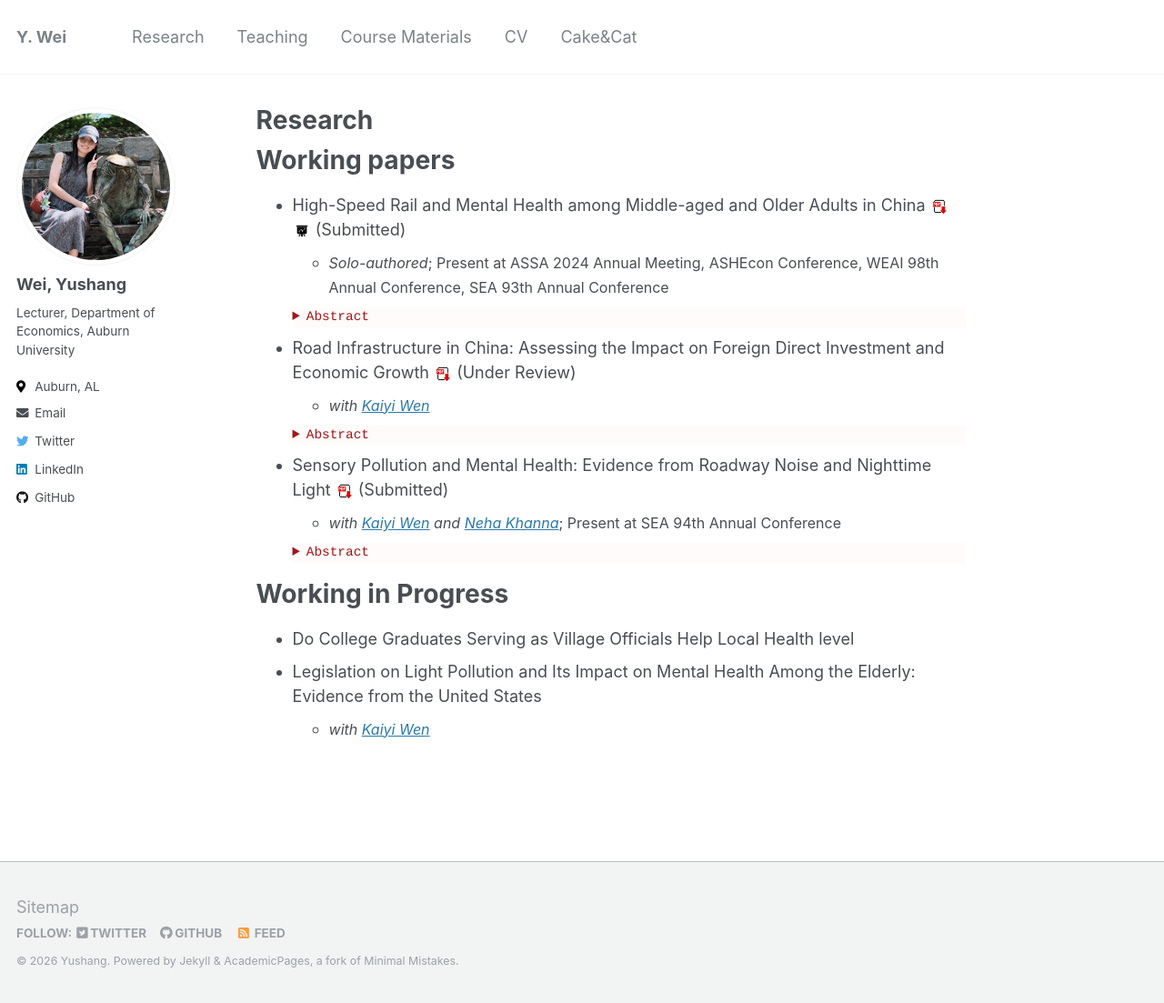
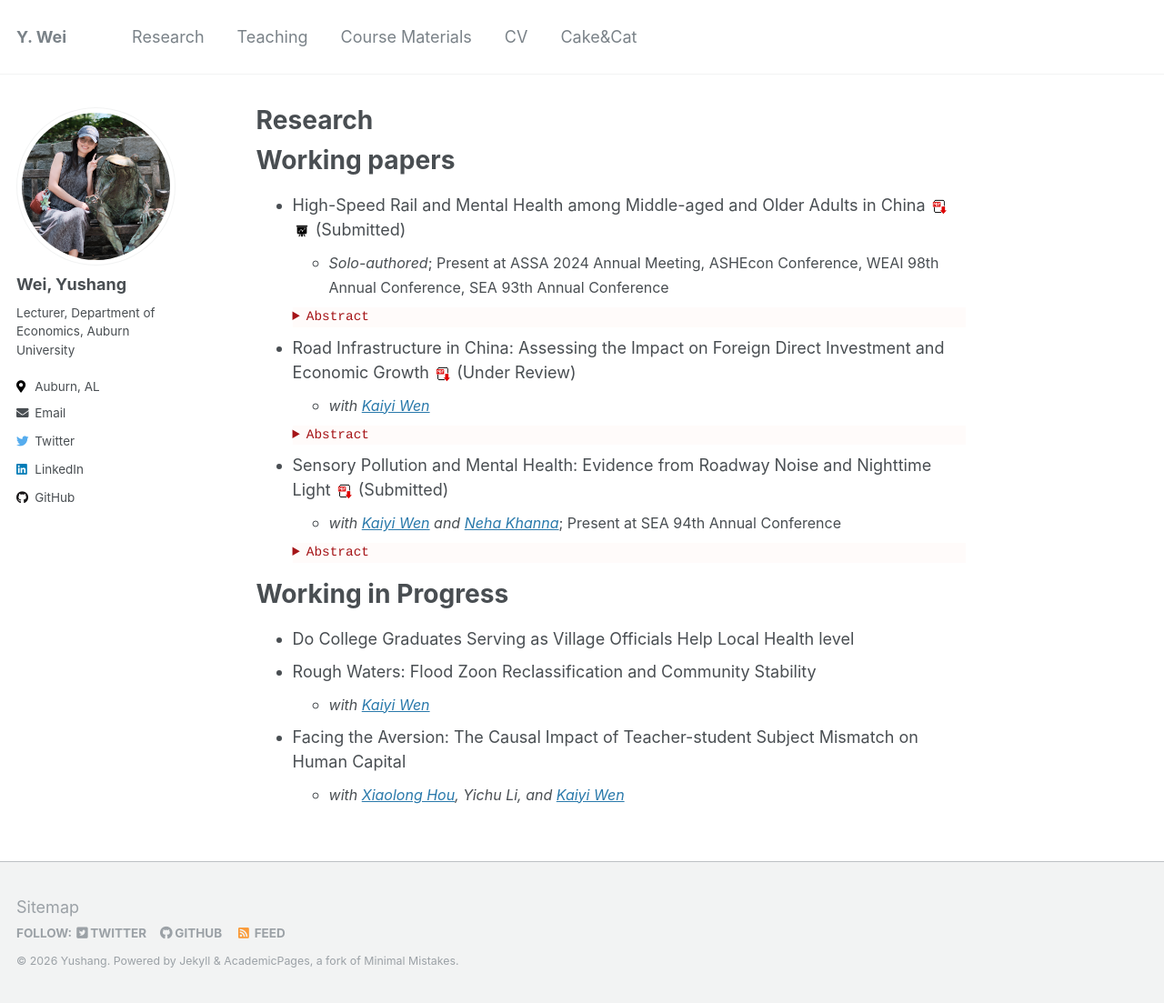
Before and after one commit to yushang1994/yushangw, a Jekyll site: the page built from _pages/research.md, in a window 1280 px wide and 1103 px high. Shown: the whole window at 91% size. Built offline with Jekyll 4.4.1, drawn with Linux system fonts in a browser that asks for light colours.

Commit message:
research

```diff
--- a/_pages/research.md
+++ b/_pages/research.md
@@ -33,5 +33,7 @@ Working papers
 Working in Progress
 ======
 * Do College Graduates Serving as Village Officials Help Local Health level
-* Legislation on Light Pollution and Its Impact on Mental Health Among the Elderly: Evidence from the United States
+* Rough Waters: Flood Zoon Reclassification and Community Stability
     * <span style="font-size:16px;">*with [Kaiyi Wen](https://www.kaiyiwen.com/)* </span> <br>
+* Facing the Aversion: The Causal Impact of Teacher-student Subject Mismatch on Human Capital
+    * <span style="font-size:16px;">*with [Xiaolong Hou](https://www.xiaolonghou.com/), Yichu Li, and [Kaiyi Wen](https://www.kaiyiwen.com/)* </span> <br>
```
